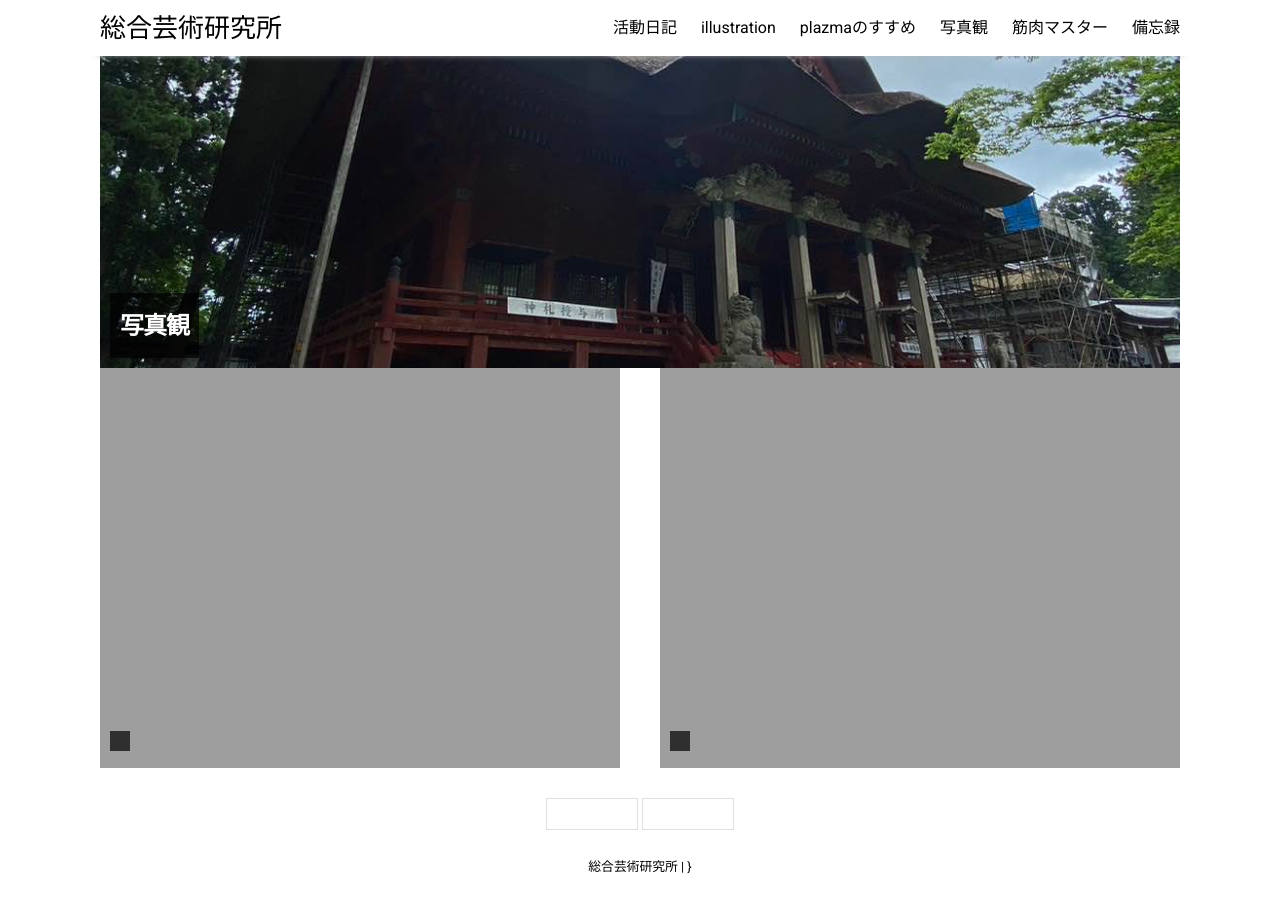
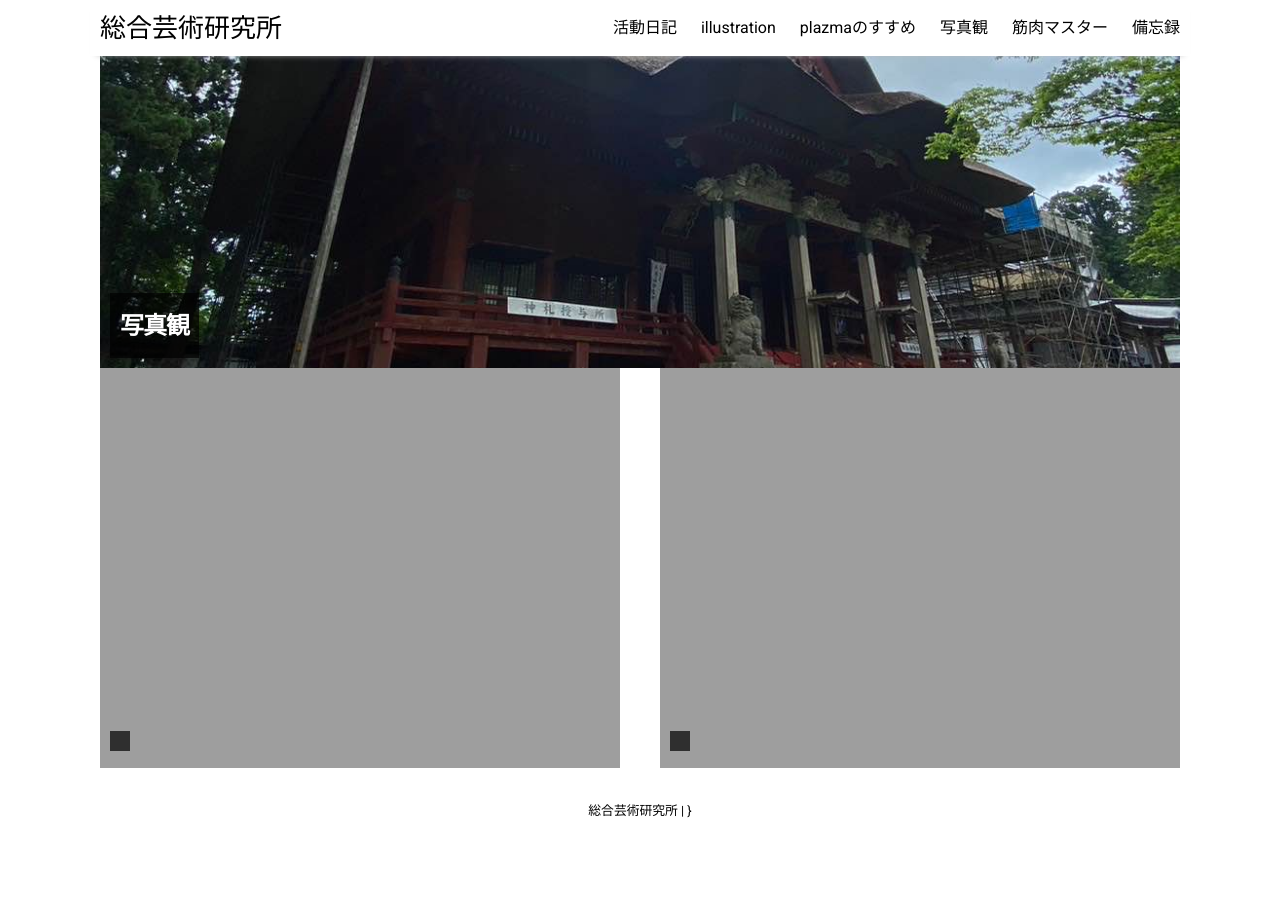
Before and after one commit to gj1002509/zakisikoku, a Jekyll site: the page built from index.html, in a window 1280 px wide and 900 px high, scrolled down 1698 px. Built offline with Jekyll 4.4.1, drawn with Linux system fonts in a browser that asks for light colours; nearby versions of some CDN libraries; the list of posts is cut into pages by our own code; after the commit the page ends 2542 px from its top, so only the background shows below that.

Commit message:
Update home.html

```diff
--- a/_layouts/home.html
+++ b/_layouts/home.html
@@ -24,17 +24,3 @@ title: Home
     </a>
   </div>
 </div>
-
-<!-- Pagination linkfs -->
-<div class="pagination">
-  {% if paginator.next_page %}
-    <a class="pagination-button pagination-active next" href="{{ site.github.url }}{{ paginator.next_page_path }}">{{ site.data.settings.pagination.previous_page }}</a>
-  {% else %}
-    <span class="pagination-button">{{ site.data.settings.pagination.previous_page }}</span>
-  {% endif %}
-  {% if paginator.previous_page %}
-    <a class="pagination-button pagination-active" href="{{ site.baseurl }}{{ paginator.previous_page_path }}">{{ site.data.settings.pagination.next_page }}</a>
-  {% else %}
-    <span class="pagination-button">{{ site.data.settings.pagination.next_page }}</span>
-  {% endif %}
-</div>
```
